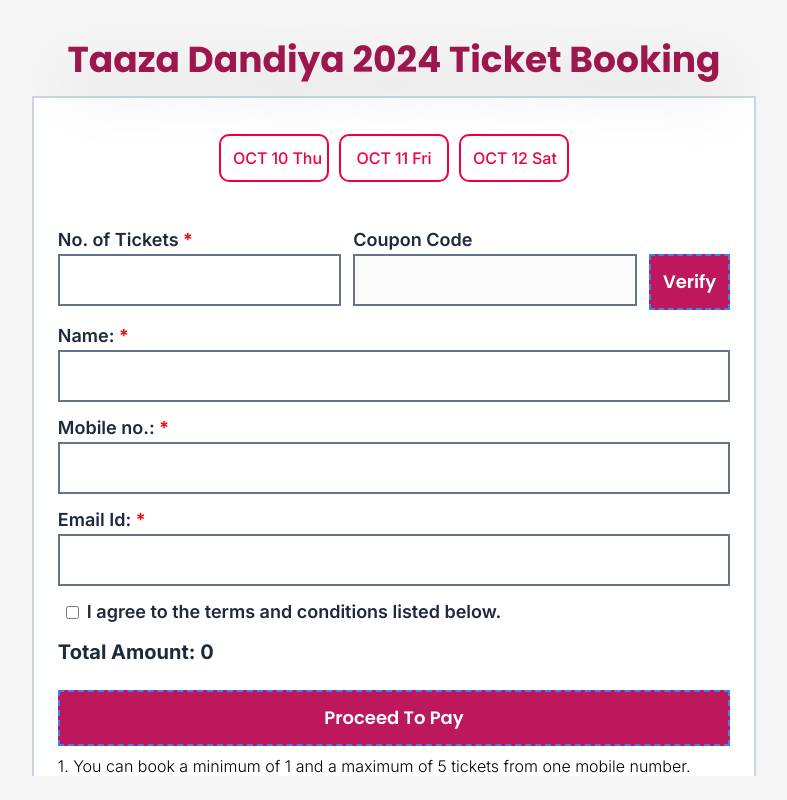
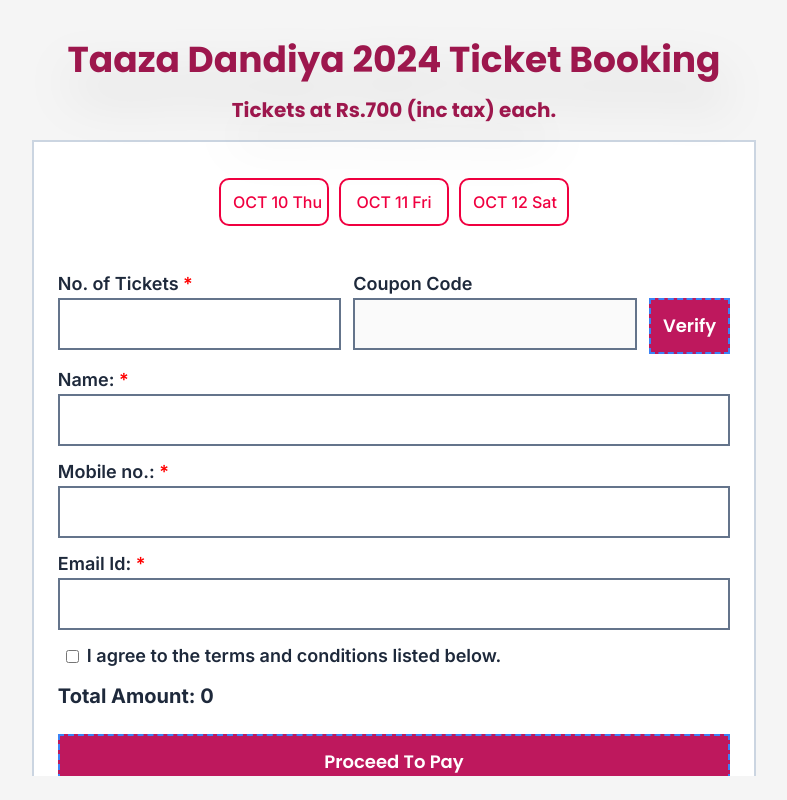
Before and after one commit to sayak-12/client, a React (Create React App) app: page /get-tickets in a window 1280 px wide. Shown: the whole page, without its empty margins (246-1033 px from the left). Built offline with nearby package versions, Linux system fonts and the light colour scheme.

Commit message:
ticekts headline

```diff
--- a/src/components/booking-page.js
+++ b/src/components/booking-page.js
@@ -5,6 +5,7 @@ export default function BookingPage(){
         <div className="h-screen w-screen overflow-hidden flex flex-col gap-4 p-6 py-6" id="ticket-booking-form ">
             <ToastContainer />
             <h1 className="text-center text-4xl font-bold text-pink-800 drop-shadow-2xl">Taaza Dandiya 2024 Ticket Booking</h1>
+            <h3 className="text-center text-xl font-bold text-pink-800 drop-shadow-2xl">Tickets at Rs.700 (inc tax) each. </h3>
             <div className="m-auto overflow-y-auto">
             <BookingForm />
             </div>
```
